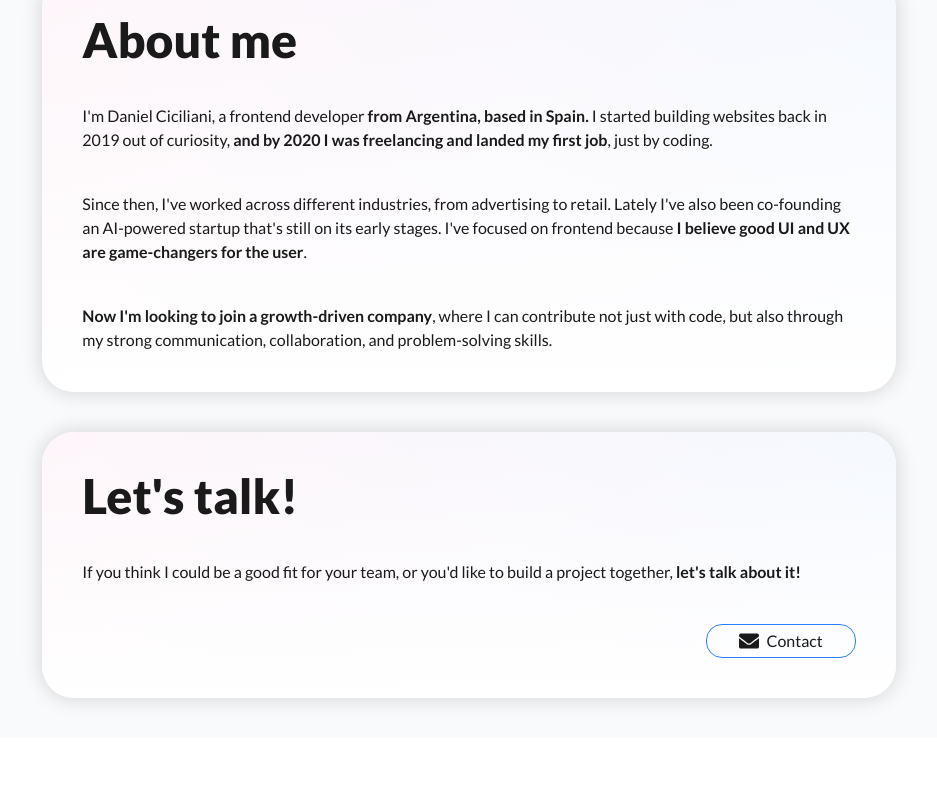
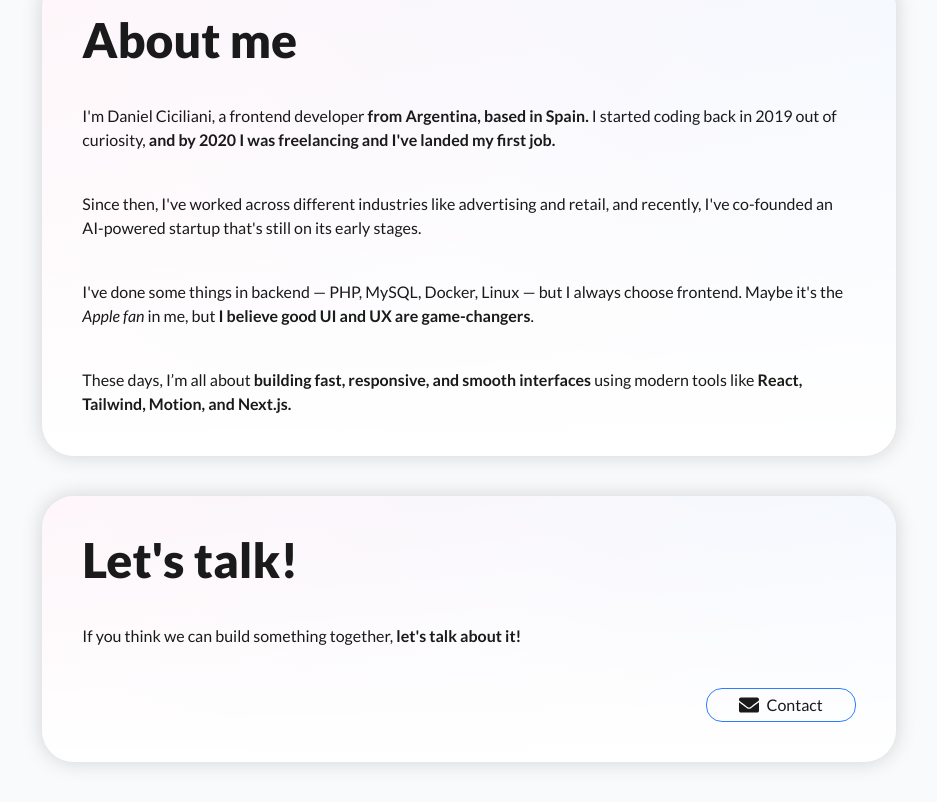
Before and after one commit to danielciciliani/portfolio, a React (Vite) app: page / in a window 1280 px wide. Shown: the part 3826-4628 px from the top of the page, without its empty margins (171-1108 px from the left). Before the commit the page ends 4564 px from the top, so only its background shows below. Built offline with nearby package versions, Linux system fonts and the light colour scheme; the HTML template or start-up script is replaced by a standard one.

Commit message:
chore: refine texts to be clear

```diff
--- a/src/components/AboutMe/AboutMe.jsx
+++ b/src/components/AboutMe/AboutMe.jsx
@@ -8,19 +8,23 @@ function AboutMe() {
         <h2 className="text-5xl font-extrabold">About me</h2>
         <p>
         I'm Daniel Ciciliani, a frontend developer <span className="font-bold">from Argentina, based in Spain.</span> I started
-        building websites back in 2019 out of curiosity, <span className="font-bold">and by 2020 I was freelancing and landed
-        my first job</span>, just by coding.
+        coding back in 2019 out of curiosity, <span className="font-bold">and by 2020 I was freelancing and I've landed
+        my first job.</span>
         </p>
         <p>
-        Since then, I've worked across different industries, from advertising to retail. Lately I've also been co-founding an AI-powered startup that's still on
-        its early stages. I've focused on frontend because <span className="font-bold">I believe good UI and UX are game-changers for the user</span>.
+        Since then, I've worked across different industries like advertising and retail, and recently, I've co-founded an AI-powered startup that's still on
+        its early stages.
         </p>
         <p>
-        <span className="font-bold">Now I'm looking to join a growth-driven company</span>, where I can contribute
-        not just with code, but also through my strong communication, collaboration, and problem-solving skills.
-      </p>
+        I've done some things in backend — PHP, MySQL, Docker, Linux — but I always choose frontend.
+        Maybe it's the <span className="italic">Apple fan</span> in me, but
+        <span className="font-bold"> I believe good UI and UX
+        are game-changers</span>.
+        </p>
+        <p>
+        These days, I’m all about <span className="font-bold"> building fast, responsive, and smooth interfaces</span> using modern tools like <span className="font-bold">React, Tailwind, Motion, and Next.js.</span>
+        </p>
       </section>
-
     </>
   );
 }
--- a/src/components/Contact/Contact.jsx
+++ b/src/components/Contact/Contact.jsx
@@ -9,8 +9,7 @@ function Contact({ children }) {
       <div className="flex flex-col cursor-pointer w-full">
         <h2 className="text-5xl font-extrabold">Let's talk!</h2>
         <p className="pt-10 pb-5">
-          If you think I could be a good fit for your team, or you'd like to
-          build a project together,
+          If you think we can build something together,
           <span className="font-bold">
             <a href={mailTo}> let's talk about it!</a>
           </span>
```
